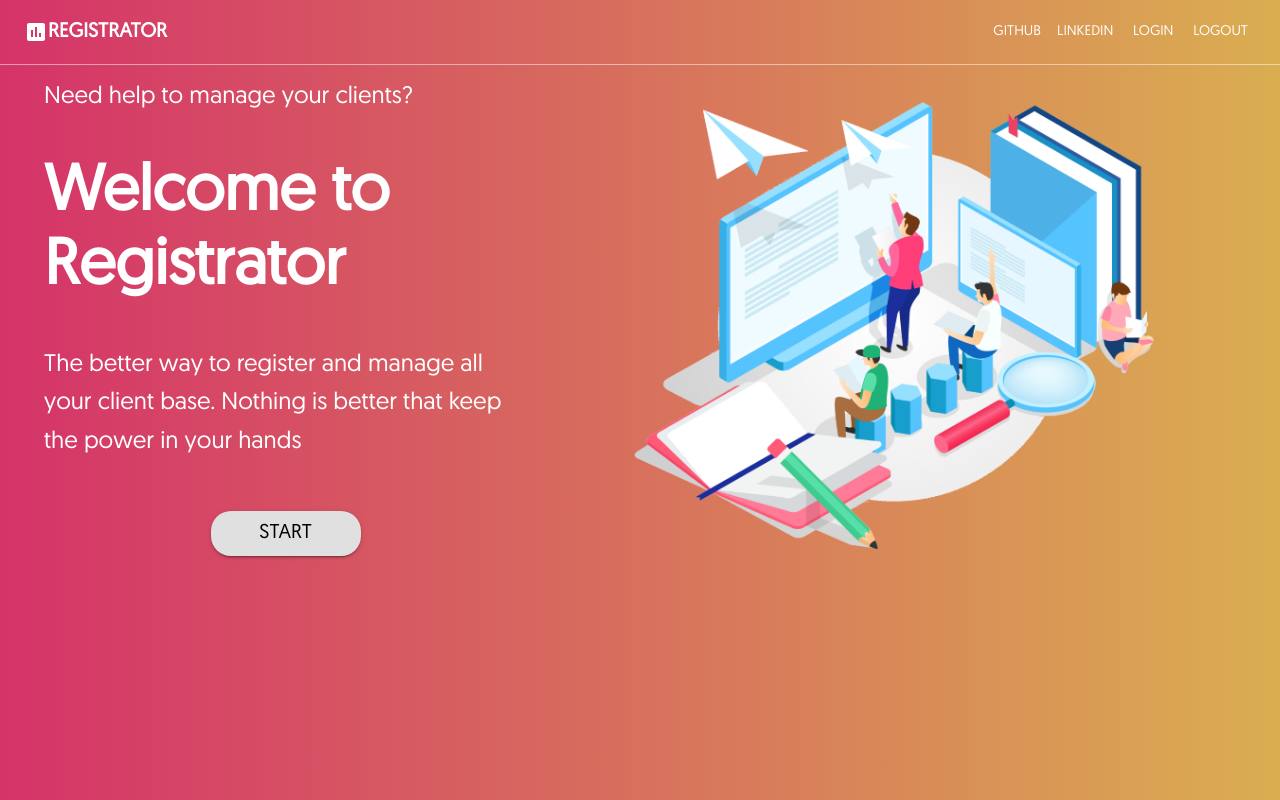
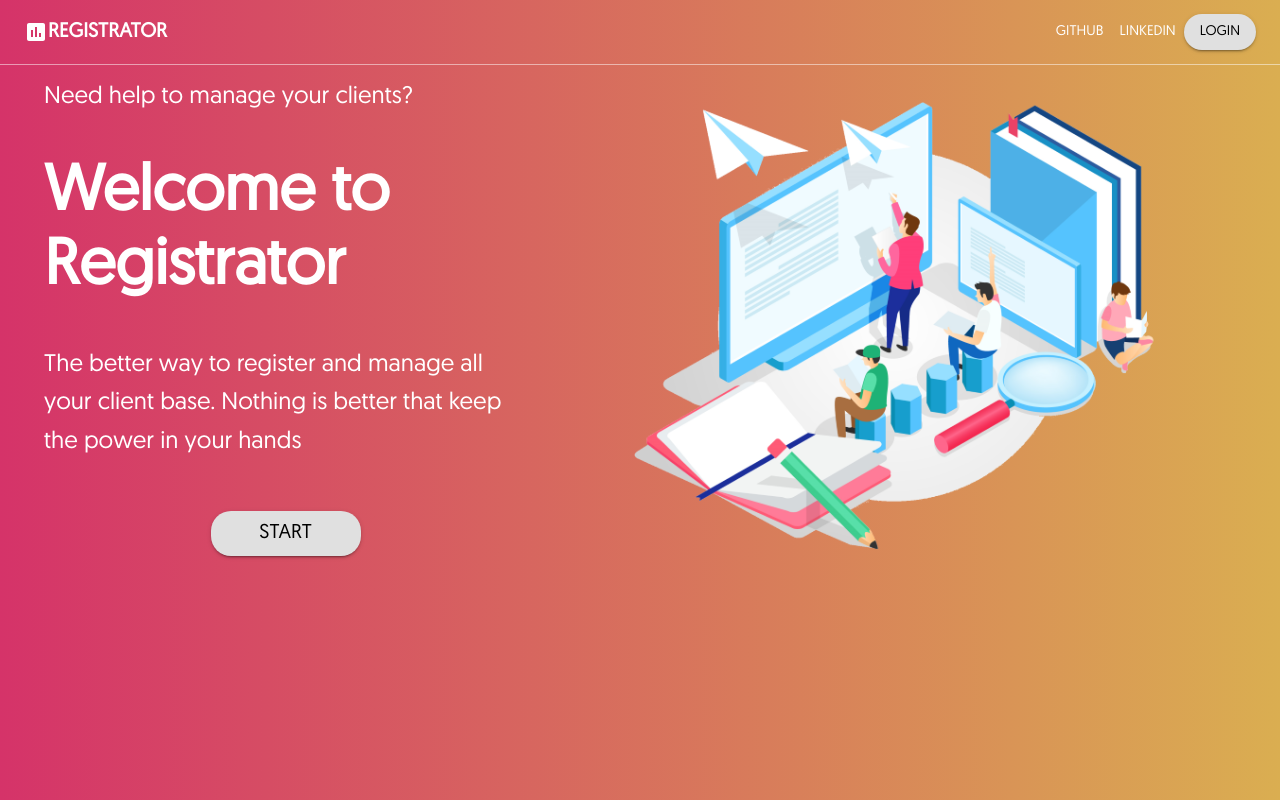
Before and after one commit to VitorMiguelPS/spa-list, a React (Create React App) app: page / in a window 1280 px wide. Built offline with nearby package versions, Linux system fonts and the light colour scheme.

Commit message:
Fixing home page appointments

```diff
--- a/src/App.jsx
+++ b/src/App.jsx
@@ -5,13 +5,16 @@ import { Grid } from "@material-ui/core";
 import theme from "./styles/theme";
 
 import Routes from "./routes/routes";
+import { ProviderCommon } from "./contexts/common";
 
 function App() {
   return (
     <ThemeProvider theme={theme}>
-      <Grid className="App">
-        <Routes />
-      </Grid>
+      <ProviderCommon>
+        <Grid className="App">
+          <Routes />
+        </Grid>
+      </ProviderCommon>
     </ThemeProvider>
   );
 }
--- a/src/components/sideBar/index.jsx
+++ b/src/components/sideBar/index.jsx
@@ -1,11 +1,16 @@
+import React, { useContext } from "react";
 import { AppBar, Toolbar, Typography, Button, Grid } from "@material-ui/core";
 import { Link } from "react-router-dom";
 import { Assessment } from "@material-ui/icons";
+
+import { ContextCommon } from "../../contexts/common";
 
 import { useStyles } from "./styles";
 
 function SideBar() {
   const classes = useStyles();
+
+  const { loged, setLoged } = useContext(ContextCommon);
 
   return (
     <AppBar
@@ -38,12 +43,27 @@ function SideBar() {
             LinkedIn
           </Button>
 
-          <Button component={Link} to="/login" color="inherit">
-            Login
-          </Button>
-          <Button component={Link} to="/login" color="inherit">
-            Logout
-          </Button>
+          {!loged && (
+            <Button
+              variant="contained"
+              component={Link}
+              to="/login"
+              color="inherit"
+              className={classes.loginButton}
+            >
+              Login
+            </Button>
+          )}
+          {loged && (
+            <Button
+              component={Link}
+              to="/"
+              color="inherit"
+              onClick={() => setLoged(false)}
+            >
+              Logout
+            </Button>
+          )}
         </Grid>
       </Toolbar>
     </AppBar>
--- a/src/components/sideBar/styles.js
+++ b/src/components/sideBar/styles.js
@@ -27,4 +27,8 @@ export const useStyles = makeStyles((theme) => ({
     color: theme.appColors.whiteColor,
     fontWeight: 700,
   },
+  loginButton: {
+    borderRadius: 20,
+    color: "#000 !important",
+  },
 }));
--- /dev/null
+++ b/src/contexts/common.js
@@ -0,0 +1,15 @@
+import React, { createContext, useState } from "react";
+
+const ContextCommon = createContext({});
+
+const ProviderCommon = ({ children }) => {
+  const [loged, setLoged] = useState(false);
+
+  return (
+    <ContextCommon.Provider value={{ loged, setLoged }}>
+      {children}
+    </ContextCommon.Provider>
+  );
+};
+
+export { ContextCommon, ProviderCommon };
--- a/src/index.js
+++ b/src/index.js
@@ -1,14 +1,12 @@
-import React from 'react';
-import ReactDOM from 'react-dom';
-import './index.css';
-import App from './App';
+import React from "react";
+import ReactDOM from "react-dom";
+import "./index.css";
+import App from "./App";
 import { BrowserRouter } from "react-router-dom";
 
 ReactDOM.render(
-  <React.StrictMode>
-    <BrowserRouter>
-      <App />
-    </BrowserRouter>
-  </React.StrictMode>,
-  document.getElementById('root')
+  <BrowserRouter>
+    <App />
+  </BrowserRouter>,
+  document.getElementById("root")
 );
--- a/src/pages/HomePage/index.jsx
+++ b/src/pages/HomePage/index.jsx
@@ -1,13 +1,18 @@
-import React from "react";
+import React, { useContext } from "react";
 import { Grid, Typography, Button } from "@material-ui/core";
 import { Link } from "react-router-dom";
 
+import { ContextCommon } from "../../contexts/common";
 import useStyles from "./styles";
 import HomeImage from "../../assets/images/registrator.png";
 import SideBar from "../../components/sideBar";
 
 function HomePage() {
   const classes = useStyles();
+
+  const { loged } = useContext(ContextCommon);
+
+  const verifyLogedStatus = loged ? "/listagem" : "/login";
 
   return (
     <Grid item className={classes.root}>
@@ -20,7 +25,7 @@ function HomePage() {
         alignItems="center"
         className={classes.HomeContent}
       >
-        <Grid item direction="column" className={classes.TextSection}>
+        <Grid item className={classes.TextSection}>
           <Typography variant="h6">
             Need help to manage your clients?
           </Typography>
@@ -30,7 +35,7 @@ function HomePage() {
             is better that keep the power in your hands
           </Typography>
           <Button variant="contained" className={classes.ButtonLogin}>
-            <Link to="/login">Start</Link>
+            <Link to={verifyLogedStatus}>Start</Link>
           </Button>
         </Grid>
 
--- a/src/pages/HomePage/styles.js
+++ b/src/pages/HomePage/styles.js
@@ -21,6 +21,7 @@ const useStyles = makeStyles((theme) => ({
     justifyContent: "center",
     textAlign: "left",
     width: "40%",
+    flexDirection: "column",
     "& h1": {
       fontSize: "4rem",
       fontWeight: 700,
--- a/src/pages/ListPage/index.jsx
+++ b/src/pages/ListPage/index.jsx
@@ -1,7 +1,15 @@
-import React from "react";
+import React, { useContext, useEffect } from "react";
 import { Grid, Typography } from "@material-ui/core";
 
+import { ContextCommon } from "../../contexts/common";
+
 function ListPage() {
+  const { loged } = useContext(ContextCommon);
+
+  useEffect(() => {
+    console.log(loged);
+  }, [loged]);
+
   return (
     <Grid item>
       <Typography variant="h1">Lista de usuários</Typography>
--- a/src/pages/Login/index.jsx
+++ b/src/pages/Login/index.jsx
@@ -1,11 +1,15 @@
-import React, { useState } from "react";
+import React, { useState, useContext, useEffect } from "react";
 import { Grid, Paper, TextField, Button, Typography } from "@material-ui/core";
 import { Link } from "react-router-dom";
+
+import { ContextCommon } from "../../contexts/common";
 
 import useStyles from "./styles";
 
 function Login() {
   const classes = useStyles();
+
+  const { loged, setLoged } = useContext(ContextCommon);
 
   const [email, setEmail] = useState("");
   const [password, setPassword] = useState("");
@@ -15,9 +19,14 @@ function Login() {
     password: "123qwe",
   };
 
+  useEffect(() => {
+    console.log(loged);
+  }, [loged]);
+
   function checkLoginCredentials() {
     if (email === preUser.user && password === preUser.password) {
-      window.location.href = "/listagem";
+      setLoged(true);
+      // window.location.href = "/listagem";
     } else {
       alert(
         "Something gone wrong with your credentials. Please review your E-mail and Password"
```
